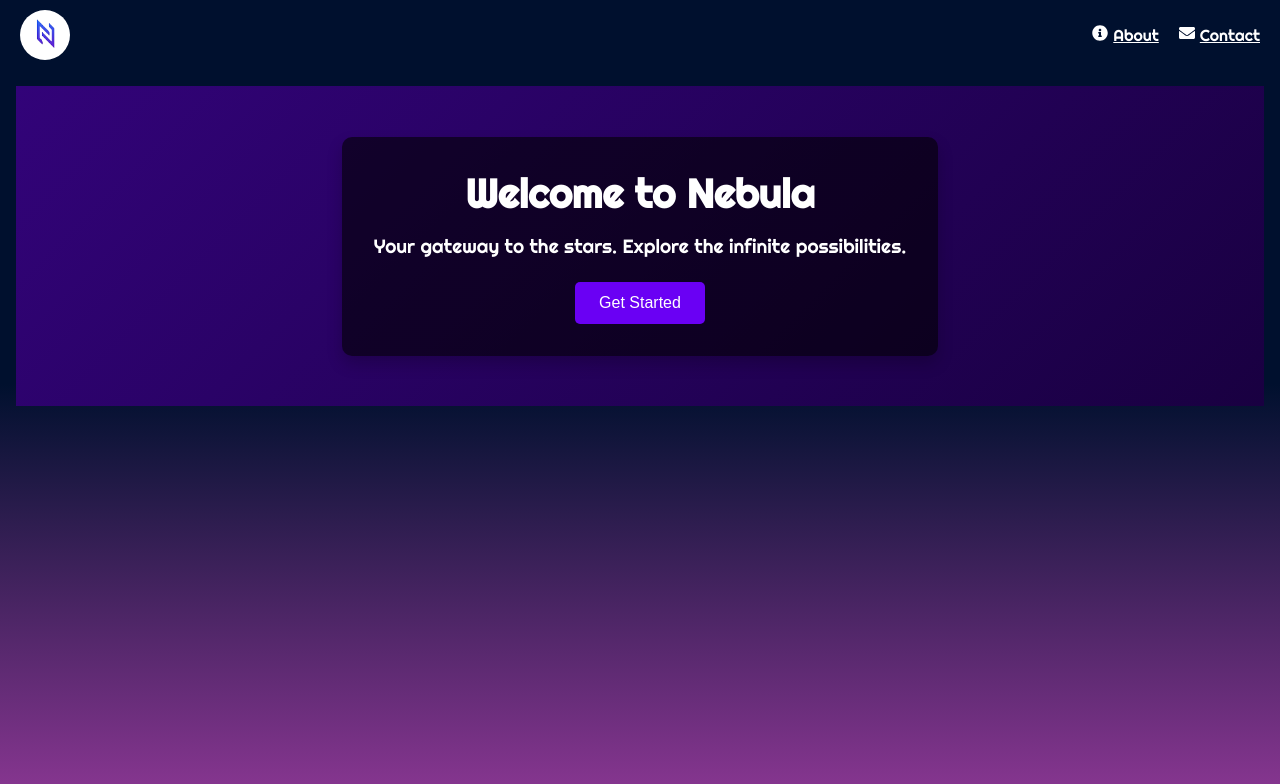
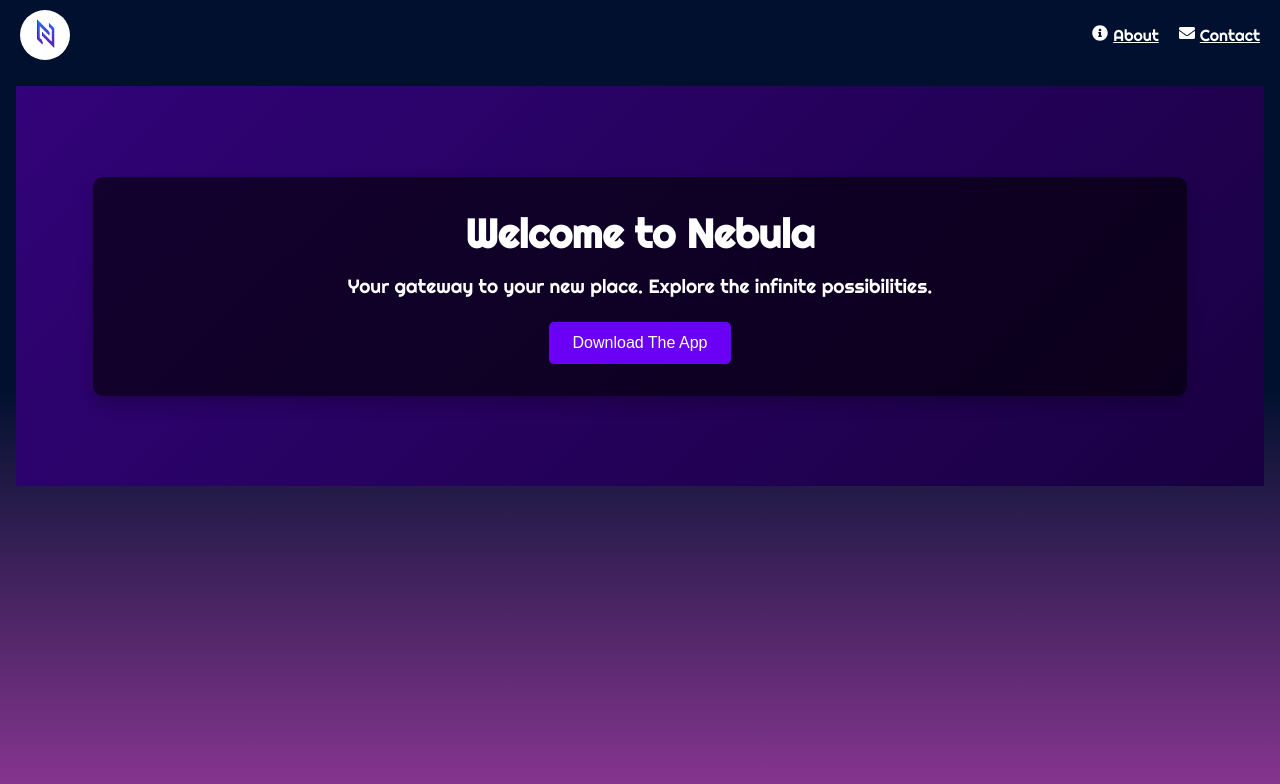
Before and after one commit to nebula-pwa/nebula-pwa.github.io, a React (Create React App) app: page / in a window 1280 px wide. Shown: the top 784 px of the page. Built offline with nearby package versions, Linux system fonts and the light colour scheme; the HTML template or start-up script is replaced by a standard one.

Commit message:
updates to components and navbar

```diff
--- a/src/components/HomePage.js
+++ b/src/components/HomePage.js
@@ -6,8 +6,8 @@ function HomePage() {
     <div className="homepage">
       <div className="content">
         <h1>Welcome to Nebula</h1>
-        <p>Your gateway to the stars. Explore the infinite possibilities.</p>
-        <button className="cta-button">Get Started</button>
+        <p>Your gateway to your new place. Explore the infinite possibilities.</p>
+        <button className="cta-button">Download The App</button>
       </div>
     </div>
   );
--- a/src/styles/HomePage.css
+++ b/src/styles/HomePage.css
@@ -2,10 +2,12 @@
   display: flex;
   justify-content: center;
   align-items: center;
-  height: 40vh;
+  height: 50vh; /* Make the homepage take up the full viewport height */
   background: linear-gradient(135deg, #320379 0%, #190041 100%); /* Deep purple galaxy gradient */
   color: #fff;
   padding: 1rem;
+  box-sizing: border-box; /* Ensure padding is included in the element's total width and height */
+  overflow: hidden; /* Prevent content from overflowing outside the container */
 }
 
 .homepage .content {
@@ -14,17 +16,22 @@
   background-color: rgba(0, 0, 0, 0.6);
   border-radius: 10px;
   max-width: 90%;
+  width: 100%;
   box-shadow: 0 8px 16px rgba(0, 0, 0, 0.2);
+  box-sizing: border-box; /* Ensure padding is included in the element's total width */
+  overflow: auto; /* Allow content to scroll if necessary */
 }
 
 .homepage h1 {
   font-size: 2.5rem;
   margin-bottom: 1rem;
+  word-wrap: break-word; /* Prevents long words from overflowing */
 }
 
 .homepage p {
   font-size: 1.2rem;
   margin-bottom: 1.5rem;
+  word-wrap: break-word; /* Prevents long words from overflowing */
 }
 
 .homepage .cta-button {
```
